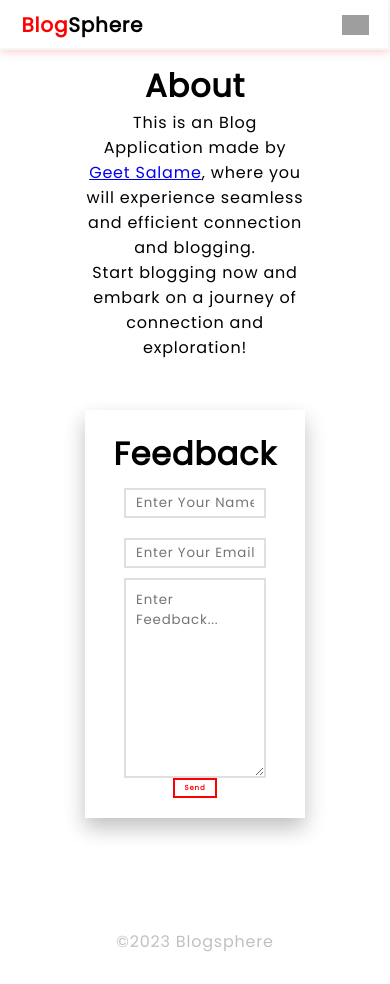
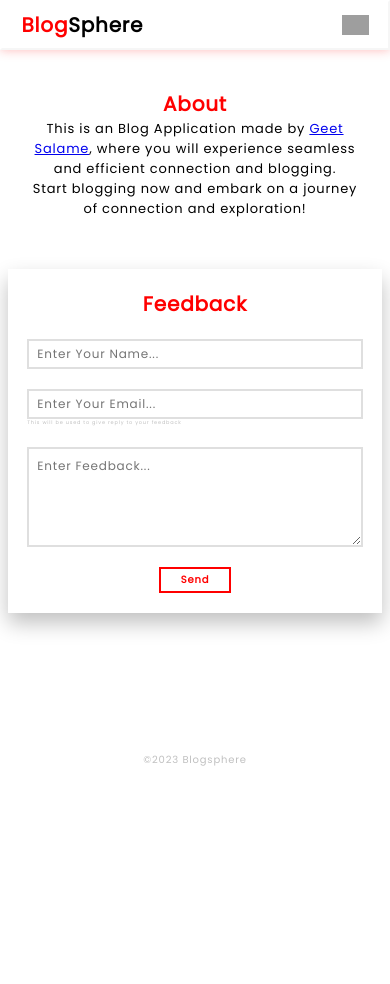
Before and after one commit to GeetSalame/Blogsphere, a React (Create React App) app in the folder client/: page /about in a window 390 px wide. After the commit the page ends 844 px from the top, so only its background shows below. Built offline with nearby package versions, Linux system fonts and the light colour scheme; grey boxes are pictures that could not be loaded.

Commit message:
Respnv : aboupage, blogpage

```diff
--- a/client/src/components/jsx/Aboutpage.jsx
+++ b/client/src/components/jsx/Aboutpage.jsx
@@ -31,21 +31,27 @@ function Aboutpage() {
 
   useEffect(() => {
     localStorage.getItem("author") ?
-    document.getElementById("name").value = localStorage.getItem("author").split("@")[0] : <></>
+      document.getElementById("name").value = localStorage.getItem("author").split("@")[0] : <></>
     localStorage.getItem("author") ?
-    document.getElementById("email").value = localStorage.getItem("author") : <></>
+      document.getElementById("email").value = localStorage.getItem("author") : <></>
+
+    localStorage.getItem("author") ?
+      document.getElementById("name").disabled = true : <></>
+    localStorage.getItem("author") ?
+      document.getElementById("email").disabled = true : <></>
   }, [])
 
   return (
     <div id='aboutpage'>
       <div id='aboutSec'>
-        <h1>About</h1>
+        <h1 className='heading'>About</h1>
         <p>This is an Blog Application made by <a href="https://www.linkedin.com/in/geet-salame-57a6a71b6/" target="_blank">Geet Salame</a>, where you will experience seamless and efficient connection and blogging. <br />Start blogging now and embark on a journey of connection and exploration!</p>
       </div>
       <div id="feedbackSec">
-        <h1>Feedback</h1>
+        <h1 className='heading'>Feedback</h1>
         <input type="text" name="" className='inp' id="name" placeholder='Enter Your Name...' />
         <input type="text" name="" className='inp' id="email" placeholder='Enter Your Email...' />
+        <p style={{ color: "silver", marginRight: "auto" }}>This will be used to give reply to your feedback</p>
         <textarea name="" className='inp' id="feedback" placeholder='Enter Feedback...' cols="30" rows="50"></textarea>
         <button className='btn' onClick={() => { sendFeedback() }}>Send</button>
       </div>
--- a/client/src/components/jsx/Blogpage.jsx
+++ b/client/src/components/jsx/Blogpage.jsx
@@ -32,6 +32,7 @@ function Blogpage() {
         <div id='blogpage'>
             <div id='filterSec'>
                 <div>
+                <img src="https://cdn-icons-png.flaticon.com/512/7479/7479439.png" alt="" id='crossIcon' onClick={() => { document.getElementById("filterSec").style.display = "none" }}/>
                     <h3>Categories</h3>
                     <ul id='categoryList'>
                         <li><input type="radio" name="category" id="" value="All" onChange={(e) => { handleCatChange(e) }} defaultChecked /> &nbsp; All</li>
@@ -48,9 +49,10 @@ function Blogpage() {
             </div>
             <div id="blogsSec">
                 <h3>Blogs</h3>
+                <img id='filterIcon' src="https://cdn-icons-png.flaticon.com/512/10308/10308753.png" alt="" srcset="" onClick={() => { document.getElementById("filterSec").style.display = "flex" }} />
                 <div id='blogs'>
                     {
-                        blogs.length ? blogs.map(blog => (
+                        blogs?.length ? blogs.map(blog => (
                             <Blogcard blogObj={blog} />
                         )).reverse() : <div style={{ display: 'flex', flexDirection: 'column', justifyContent: 'center', alignItems: 'center' }}>
                             <p style={{ textAlign: "center" }}><br />No Blogs Avaiable for this category...<br />OR<br /> you can try Refreshing the Page</p>
--- a/client/src/components/jsx/Homepage.jsx
+++ b/client/src/components/jsx/Homepage.jsx
@@ -10,7 +10,7 @@ function Homepage() {
     return (
         <div id='homepage'>
             <div id="homeleft">
-                <h1>Welcome to <span id='logo'><span>Blog</span>Sphere</span></h1>
+                <h1 style={{ color: "black" }}>Welcome to <span id='logo'><span>Blog</span>Sphere</span></h1>
                 <p>Embark the Journey of Exploration</p>
                 <button className='btn' onClick={() => { auth.currentUser ? navigate('/create') : navigate('/login') }}>Start Blogging</button>
             </div>
--- a/client/src/components/jsx/Navbar.jsx
+++ b/client/src/components/jsx/Navbar.jsx
@@ -43,6 +43,7 @@ function Navbar() {
         try {
             await signOut(auth);
             alert("Logged Out");
+            hideSideNav();
             setTimeout(() => {
                 navigate("/login");
             }, 500);
@@ -62,7 +63,7 @@ function Navbar() {
 
     return (
         <div id='navbarbody'>
-            <h1 id="logo" onClick={() => { navigate('/') }}><span>Blog</span>Sphere</h1>
+            <h1 style={{ color: "black" }} id="logo" onClick={() => { navigate('/') }}><span>Blog</span>Sphere</h1>
             <div id="headlinks">
                 <ul>
                     <li onClick={() => navigate('/')}>Home</li>
@@ -109,7 +110,7 @@ function Navbar() {
                                 <p style={{ fontStyle: "italic", fontWeight: "bold" }}>{auth.currentUser.email ? auth.currentUser.email.split("@")[0] : <></>}</p>
                                 {/* <p id='myBlogs'>My Blogs</p> */}
                                 <button className='btn' onClick={() => { logOut() }}>Log Out</button>
-                                <img src={leftArrow} id='backArrow' alt="back" onClick={() => { hideProfilesec() }} />
+                                {/* <img src={leftArrow} id='backArrow' alt="back" onClick={() => { hideProfilesec() }} /> */}
                             </div>
                         </> :
                         <div id='sideloginSec'>
--- a/client/src/components/styles/aboutpage.css
+++ b/client/src/components/styles/aboutpage.css
@@ -1,4 +1,4 @@
-#aboutpage{
+#aboutpage {
     display: flex;
     width: 100%;
     padding: 3vw;
@@ -8,15 +8,15 @@
     text-align: center;
 }
 
-#aboutpage>p{
+#aboutpage>p {
     padding: 0 30%;
 }
 
-#aboutSec>p{
+#aboutSec>p {
     padding: 0 20%;
 }
 
-#feedbackSec{
+#feedbackSec {
     display: flex;
     flex-direction: column;
     justify-content: center;
@@ -27,10 +27,106 @@
     box-shadow: 0px 10px 20px rgba(192, 192, 192);
 }
 
-#feedbackSec>input{
-    margin: 10px 0;
+#feedbackSec>input,
+#feedbackSec>textarea {
+    margin-top: 20px;
 }
 
-#feedback{
+#feedback {
     height: 200px;
 }
+
+#feedbackSec>p {
+    font-size: xx-small;
+}
+
+/*------------------------------------------ Responsiveness */
+@media screen and (max-width : 1100px) {
+    .heading {
+        font-size: 25px;
+    }
+
+    #aboutSec>p {
+        font-size: 13px;
+    }
+
+    #feedbackSec {
+        width: 80%;
+    }
+
+    #feedbackSec>input,
+    #feedbackSec>textarea {
+        font-size: 12px;
+    }
+
+    #feedback {
+        height: 150px;
+    }
+}
+
+@media screen and (max-width : 800px) {
+    .heading {
+        font-size: 20px;
+    }
+
+    #aboutSec>p {
+        font-size: 15px;
+        padding: 0 15%;
+    }
+
+    #feedbackSec {
+        padding: 20px 5vw;
+    }
+
+    #feedbackSec>input,
+    #feedbackSec>textarea {
+        font-size: 10px;
+    }
+
+    #feedback {
+        height: 100px;
+    }
+}
+
+@media screen and (max-width : 600px) {
+    #aboutpage {
+        padding: 10vw 2vw;
+    }
+
+    .heading {
+        font-size: 20px;
+    }
+
+    #feedbackSec {
+        width: 100%;
+    }
+
+    #feedbackSec>button {
+        font-size: 10px;
+        padding: 3px 20px;
+        margin: 20px 0 0;
+    }
+
+    #feedbackSec>p {
+        font-size: 5px;
+    }
+
+    #feedbackSec>input,
+    #feedbackSec>textarea {
+        font-size: 12px;
+        padding: 8px;
+    }
+}
+
+@media screen and (max-width : 500px) {
+    #aboutSec>p {
+        font-size: 13px;
+        padding: 0 10%;
+    }
+}
+
+@media screen and (max-width : 400px) {
+    #aboutSec>p {
+        padding: 0 5%;
+    }
+}
--- a/client/src/components/styles/blogcard.css
+++ b/client/src/components/styles/blogcard.css
@@ -81,7 +81,8 @@
     margin-left: auto;
     font-style: italic;
 }
-#author{
+
+#author {
     color: black;
 }
 
@@ -120,3 +121,60 @@
     border-radius: 5px;
     padding: 5px 20px;
 }
+
+
+
+
+@media screen and (max-width : 800px) {
+    :root {
+        --blog-height: 300px;
+        --blog-width: 200px;
+        --img-height: 100px;
+    }
+
+    #BlogdetailSec {
+        padding: 10px 10px 20px;
+    }
+    #title{
+        line-height: 15px;
+        font-size: 13px;
+    }
+
+    #AuthordetailSec {
+        gap: 5px;
+        text-align: right;
+    }
+    #author,
+    #timestamp {
+        color: silver;
+        font-size: x-small;
+        margin-left: auto;
+        font-style: italic;
+    }
+
+    #author {
+        color: black;
+        font-size: xx-small;
+    }
+
+    #category, #timestamp {
+        font-size: 6px;
+    }
+
+    #desc {
+        font-size: xx-small;
+        line-height: 10px;
+    }
+
+    #readbtn {
+        font-size: 8px;
+        margin: 5px 0 -10px auto;
+        padding: 3px 15px;
+    }
+}
+
+@media screen and (max-width : 700px) {
+    #filterIcon{
+        height: 30px;
+    }
+}
--- a/client/src/components/styles/blogpage.css
+++ b/client/src/components/styles/blogpage.css
@@ -30,7 +30,7 @@
     backdrop-filter: blur(2px);
 }
 
-#pulltag{
+#pulltag {
     position: fixed;
     z-index: 100;
     left: var(--filterSecWidth);
@@ -45,6 +45,32 @@
     list-style: none;
 }
 
+#filterIcon{
+    display: none;
+}
+
+#filterIcon:hover{
+    transform: scale(1.1);
+}
+
+#filterSec>div{
+    display: flex;
+    flex-direction: column;
+}
+
+#filterSec>button{
+    padding: 5px 20px;
+}
+
+#crossIcon{
+    height: 20px;
+    margin-left: auto;
+    display: none;
+}
+
+#crossIcon:hover{
+    transform: scale(1.1);
+}
 
 /* -----------------------------------------------------Blog sections */
 #blogsSec {
@@ -69,3 +95,61 @@ h3 {
     justify-content: center;
     gap: 50px 50px;
 }
+
+
+/*------------------------------------------ Responsiveness */
+@media screen and (max-width : 1200px) {
+    :root {
+        --filterSecWidth: 200px;
+    }
+}
+
+@media screen and (max-width : 800px) {
+    :root {
+        --filterSecWidth: 150px;
+    }
+
+    h3 {
+        font-size: 15px;
+    }
+
+    #categoryList>li{
+        font-size: 10px;
+    }
+
+    #filterSec {
+        padding: 20px 10px 10vh;
+        display: none;
+        z-index: 200;
+    }
+
+    #filterIcon{
+        display: block;
+        height: 50px;
+        position: fixed;
+        z-index: 100;
+        top: 100px;
+        left: 10px;
+    }
+
+    #blogsSec {
+        margin: 0;
+    }
+
+    #crossIcon{
+        display: block;
+    }
+
+    #blogs {
+        gap: 40px 30px;
+    }
+}
+
+@media screen and (max-width : 600px) {
+    #filterIcon{
+        top: 80px;
+    }
+    :root {
+        --filterSecWidth: 50vw;
+    }
+}
--- a/client/src/components/styles/readblog.css
+++ b/client/src/components/styles/readblog.css
@@ -18,7 +18,7 @@
 
 #blogtheme>img{
     /* border: 2px solid red; */
-    height: 100%;
+    max-height: inherit;
     width: 100%;
     object-fit: contain;
     object-position: center;
--- a/client/src/index.css
+++ b/client/src/index.css
@@ -18,8 +18,12 @@
 }
 
 
-body {
-  /* body properties here */
+/* body {
+  body properties here
+} */
+
+h1{
+  color: var(--theme-pri);
 }
 
 .btn {
@@ -74,8 +78,14 @@ body {
 
 @media screen and (max-width : 800px) {
   .btn, .btn2 {
-    font-size: 7px;
+    font-size: 10px;
     padding: 3px 10px;
     margin: 0;
   }
 }
+
+@media screen and (max-width : 600px) {
+  #footer {
+    font-size: x-small;
+  }
+}
--- a/client/src/service/api.js
+++ b/client/src/service/api.js
@@ -17,7 +17,7 @@ export const apiGetAllBlogs = async (catg) => {
         let allBLogs = await axios.get(`${URL}/blogs/${catg}`);
         return allBLogs.data;   //getting only the data part of whole object where all blog objects are located
     } catch (error) {
-        alert("API Error while getting all posts, ", error);
+        alert("Try Checking your Internet Connection\n", error);
     }
 }
 
```
Also changed, not shown: client/src/components/styles/homepage.css (+10 -10 lines), client/src/components/styles/navbar.css (+22 -0 lines).
